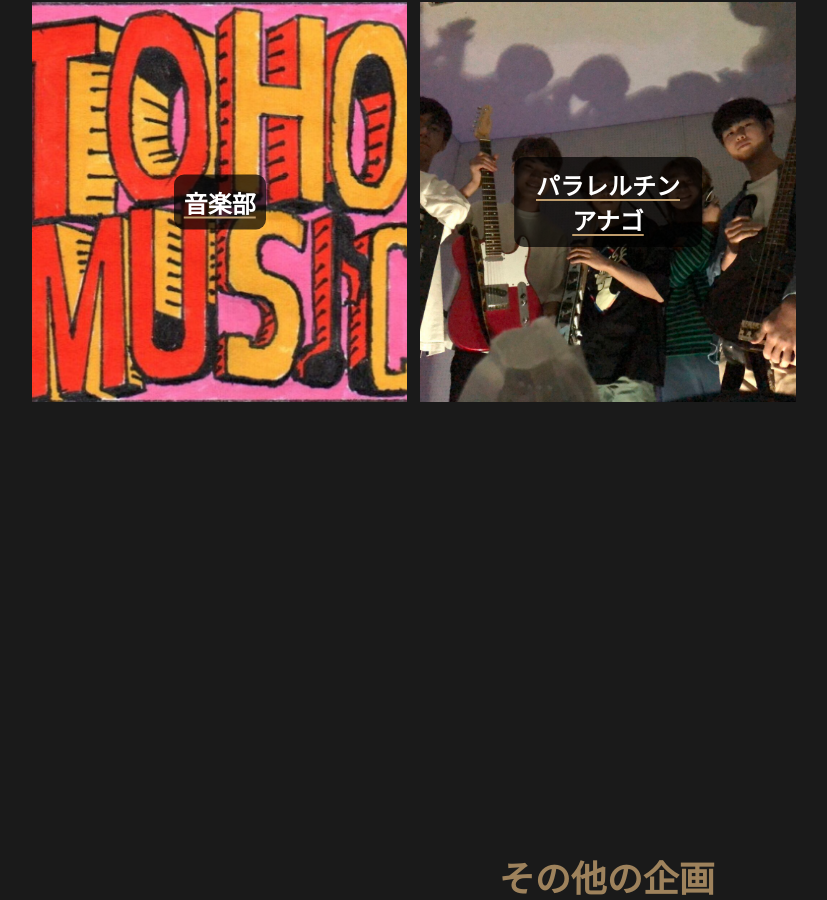
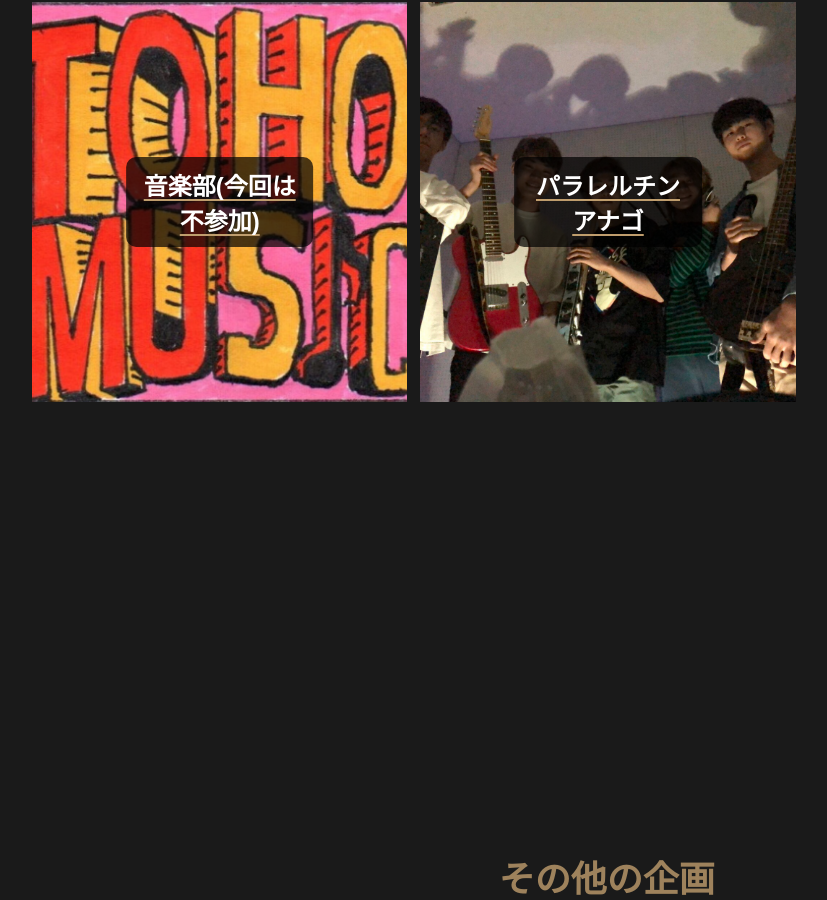
Before and after one commit to toho-festival/website-2021, a Next.js app: page /projects in a window 1280 px wide. Shown: the part 8527-9427 px from the top of the page, without its empty margins (32-859 px from the left). Built offline with nearby package versions, Linux system fonts and the light colour scheme.

Commit message:
correct music club

```diff
--- a/src/pages/projects/music-club.tsx
+++ b/src/pages/projects/music-club.tsx
@@ -7,6 +7,7 @@ const MusicClub = () => {
   return(
     <Wrap>
       <Button onClick={() => router.back()}>＜元のページに戻る</Button>
+      <p>コロナウイルス蔓延防止のため今回は音楽部の桐朋祭での発表ができなくなりました。ご了承ください。</p>
       <Title>〜桐朋学園男子部吹奏楽団〜</Title>
       <SubTitle>アンサンブル</SubTitle>
       <Explain>アンサンブルとは、少人数で行う演奏のことで、パート毎のアンサンブルや、学年毎のアンサンブルなど、様々なアンサンブルがあります。土曜日は全日、日曜日は午前に教科教室棟2階の音楽室で行っております。途中の出入りは自由です。是非お越しください！</Explain>
--- a/src/scripts/music.ts
+++ b/src/scripts/music.ts
@@ -5,6 +5,6 @@ export type project ={
 }
 
 export const musicProject:project[] = [
-  {name:"TAKE C",id:"take-c",url:"acoustic-takec.png"},{name:"MMT",id:"mmt",url:"mmtLogo.jpg"},{name:"THE NEETLES",id:"neetles",url:"neetlesLogo.jpg"},{name:"音楽部",id:"music-club",url:"musicClubLogo.jpg"},
+  {name:"TAKE C",id:"take-c",url:"acoustic-takec.png"},{name:"MMT",id:"mmt",url:"mmtLogo.jpg"},{name:"THE NEETLES",id:"neetles",url:"neetlesLogo.jpg"},{name:"音楽部(今回は不参加)",id:"music-club",url:"musicClubLogo.jpg"},
   {name:"パラレルチンアナゴ",id:"parallel-music",url:"parallelMusicMember.jpg"},
 ]
```
